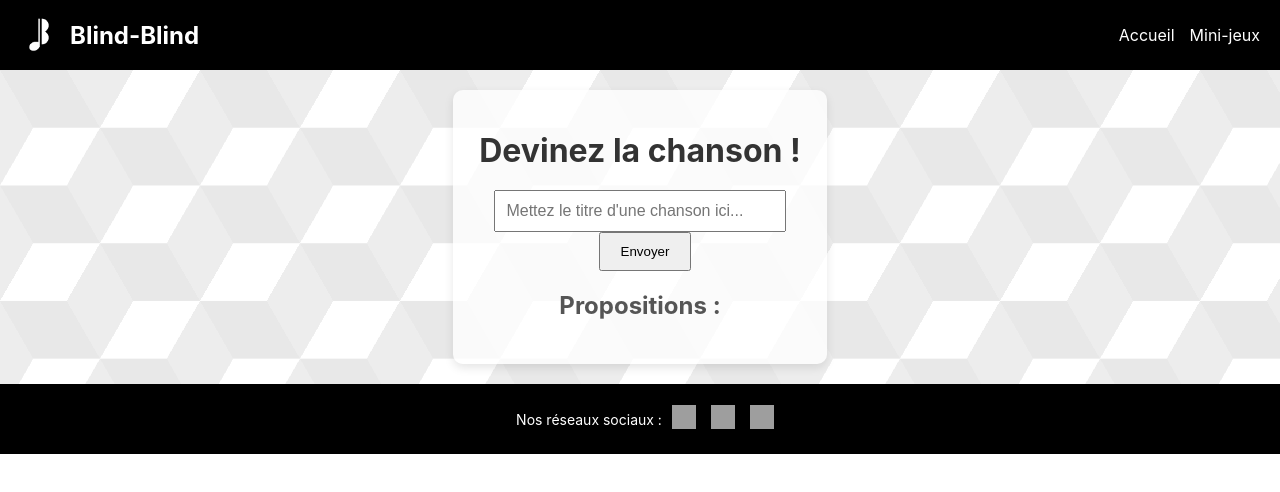
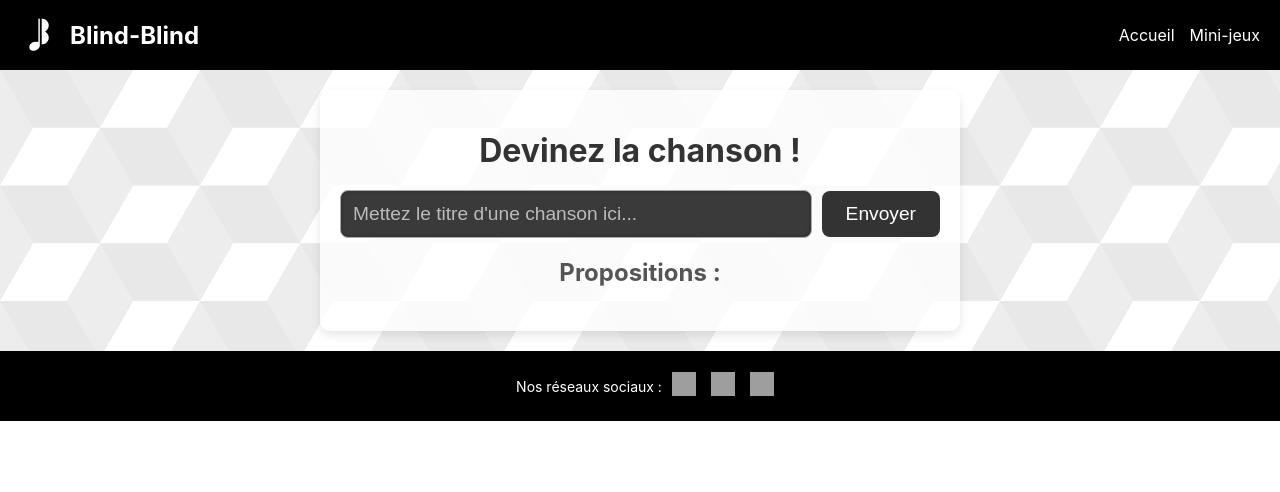
Before and after one commit to SaitamTheBest/Blind-Blind, a React (Create React App) app in the folder front/: page /classic in a window 1280 px wide. Shown: the top 492 px of the page. Built offline with nearby package versions, Linux system fonts and the light colour scheme; grey boxes are pictures that could not be loaded.

Commit message:
styles: add proposal form styles

```diff
--- a/front/src/components/games/classic/GuessInput.tsx
+++ b/front/src/components/games/classic/GuessInput.tsx
@@ -1,4 +1,5 @@
 import React, {useState} from "react";
+import "../../../styles/games/classic/GuessInput.css";
 
 type GuessInputProps = {
     onGuessSubmit: (guess: string) => void;
@@ -20,15 +21,15 @@ const GuessInput: React.FC<GuessInputProps> = ({ onGuessSubmit }) => {
     };
 
     return (
-        <form onSubmit={handleSubmit} style={{ marginBottom: '20px' }}>
+        <form onSubmit={handleSubmit} className="guess-form">
             <input
                 type="text"
+                className="guess-input"
                 value={guess}
                 onChange={handleChange}
                 placeholder="Mettez le titre d'une chanson ici..."
-                style={{ padding: '10px', fontSize: '16px', width: '80%' }}
             />
-            <button type="submit" style={{ padding: '10px 20px', marginLeft: '10px' }}>
+            <button type="submit" className="guess-submit">
                 Envoyer
             </button>
         </form>
--- /dev/null
+++ b/front/src/styles/games/classic/GuessInput.css
@@ -0,0 +1,53 @@
+.guess-form {
+    display: flex;
+    justify-content: center;
+    align-items: center;
+    margin: 20px 0;
+    gap: 10px;
+    min-width: 600px;
+}
+
+.guess-form input {
+    width: 100%;
+    padding: 12px;
+    font-size: 1.2rem;
+    border: 1px solid #aaa;
+    border-radius: 8px;
+    background-color: #3a3a3a; /* Gris */
+    color: #fff;
+    outline: none;
+    transition: all 0.3s ease;
+    box-shadow: inset 0 0 5px rgba(0, 0, 0, 0.2);
+}
+
+.guess-form input::placeholder {
+    color: #bbb;
+}
+
+.guess-form input:focus {
+    border-color: #fff;
+    background-color: #4a4a4a; /* Gris plus clair au focus */
+    box-shadow: 0 0 8px rgba(255, 255, 255, 0.3);
+}
+
+.guess-form button {
+    padding: 12px 24px;
+    font-size: 1.2rem;
+    border: none;
+    border-radius: 8px;
+    background-color: #333;
+    color: #fff;
+    cursor: pointer;
+    transition: background-color 0.3s ease, transform 0.2s ease;
+    box-shadow: 0 4px 6px rgba(255, 255, 255, 0.1);
+}
+
+.guess-form button:hover {
+    background-color: #444;
+    transform: translateY(-2px);
+}
+
+.guess-form button:active {
+    transform: translateY(1px);
+    background-color: #555;
+}
```
